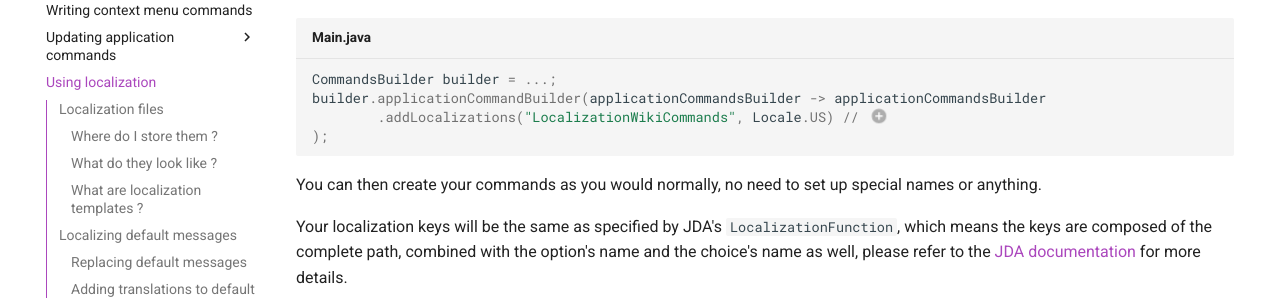
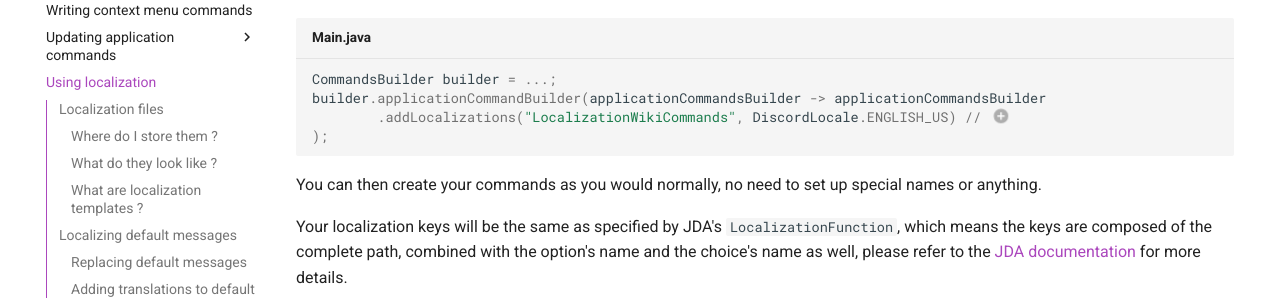
Before and after one commit to freya022/BotCommands-Wiki, an MkDocs documentation site: the page built from docs/using-commands/Using-localization.md, in a window 1280 px wide and 900 px high, scrolled down 2010 px. Shown: the part 152-450 px from the top of the window. Built offline with MkDocs 1.6.1 and Material for MkDocs 9.7.7, drawn with Linux system fonts in a browser that asks for light colours; comment, search, counter and statistics services are not loaded.

Commit message:
Update to 2.9.0

````diff
--- a/docs/using-commands/Using-localization.md
+++ b/docs/using-commands/Using-localization.md
@@ -103,13 +103,13 @@ You will need to indicate to the framework which localization files are availabl
 ``` java title="Main.java"
 CommandsBuilder builder = ...;
 builder.applicationCommandBuilder(applicationCommandsBuilder -> applicationCommandsBuilder
-        .addLocalizations("LocalizationWikiCommands", Locale.US) // (1)
+        .addLocalizations("LocalizationWikiCommands", DiscordLocale.ENGLISH_US) // (1)
 );
 ```
 
 1.  This enables localization from the `LocalizationWikiCommands.json` bundle, in the `en_US` language. (i.e. `LocalizationWikiCommands_en_US.json`)
 
-    If you wish to add more localizations, add a `Locale` here, and create the corresponding files.
+    If you wish to add more localizations, add a `DiscordLocale` here, and create the corresponding files.
 
 You can then create your commands as you would normally, no need to set up special names or anything.
 
````
